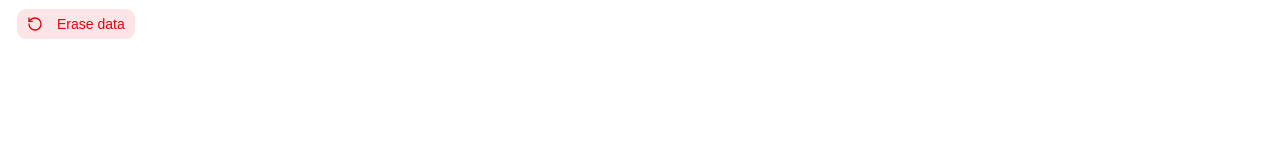
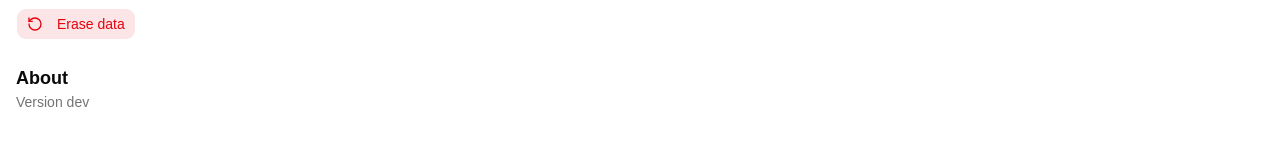
Before and after one commit to fredrikj31/simple-shopping-list, a React (Vite) app: page /settings in a window 1280 px wide. Shown: the part 373-518 px from the top of the page. Built offline with nearby package versions, Linux system fonts and the light colour scheme.

Commit message:
feat(settings): adds app version number to settings page

```diff
--- a/src/routes/settings/route.tsx
+++ b/src/routes/settings/route.tsx
@@ -94,6 +94,13 @@ export const SettingsRoute = () => {
           }
         />
       </div>
+
+      <div className="mx-4 mt-6 mb-6">
+        <h2 className="text-lg font-semibold">About</h2>
+        <p className="text-sm text-muted-foreground">
+          Version {__APP_VERSION__}
+        </p>
+      </div>
     </main>
   );
 };
```
